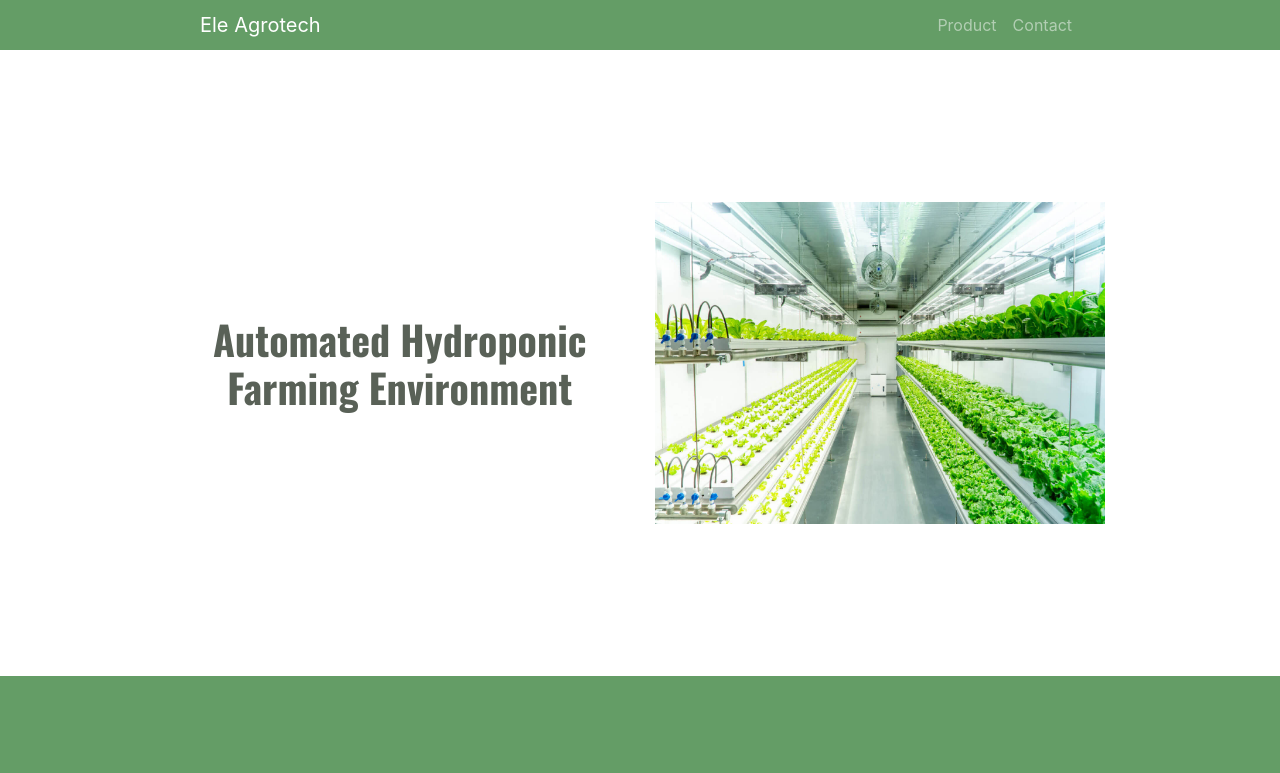
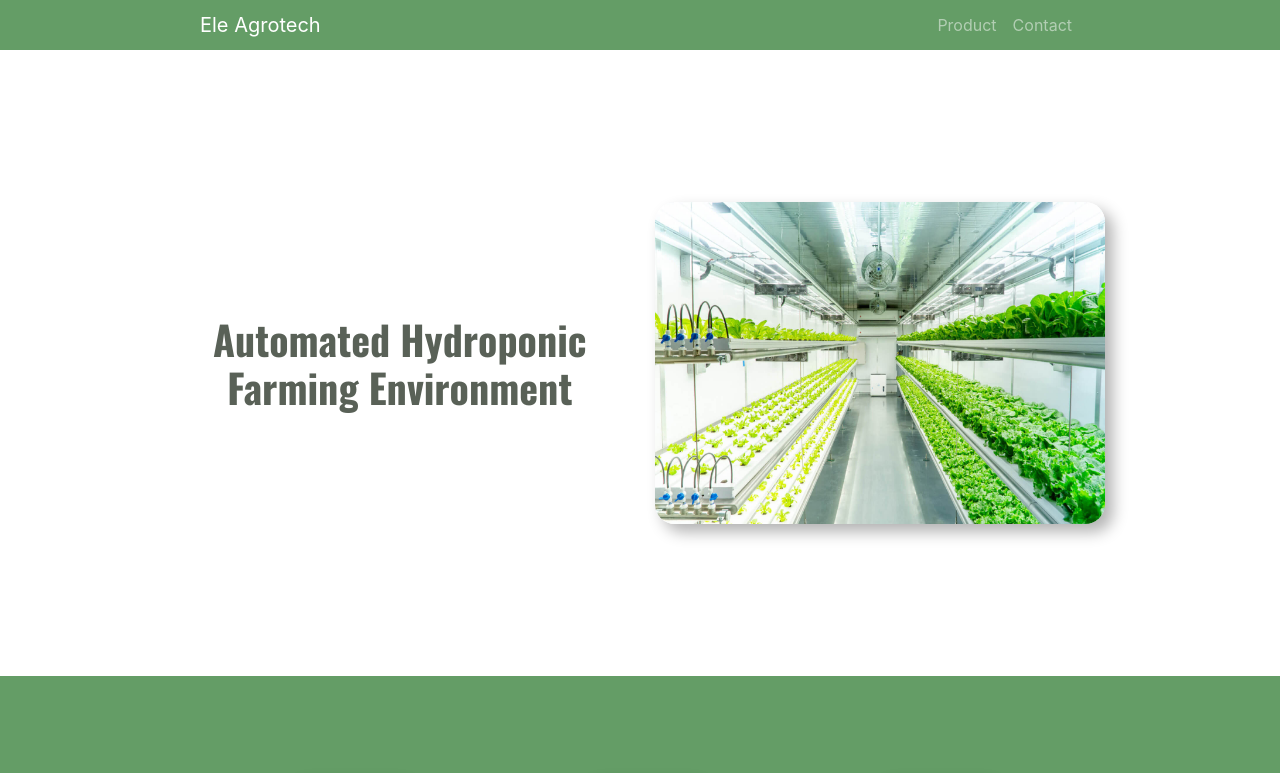
Before and after one commit to harrythettayil/ele, a plain HTML site: page index.html in a window 1280 px wide. Shown: the top 773 px of the page. Drawn offline with nearby package versions, Linux system fonts and the light colour scheme; a web font is replaced by a local one.

Commit message:
Add files via upload

```diff
--- a/index.html
+++ b/index.html
@@ -47,7 +47,9 @@
             </div>
 
             <div class="col-lg-6">
-                <img height="100%" width="100%" src="images/gp-pod-produce-web-555.jpg" alt="">
+                <img style="border-radius: 20px;
+                box-shadow: 8px 8px 15px  rgba(0, 0, 0, 0.3);"
+                height="100%" width="100%" src="images/gp-pod-produce-web-555.jpg" alt="">
             </div>
 
         </div>
--- a/style.css
+++ b/style.css
@@ -1,6 +1,11 @@
 body {
     margin :0;
 text-align: center;
+}
+
+img {
+    border-radius: 20px;
+    box-shadow: 8px 8px 15px  rgba(0, 0, 0, 0.3);
 }
 
 .navbar {
```
